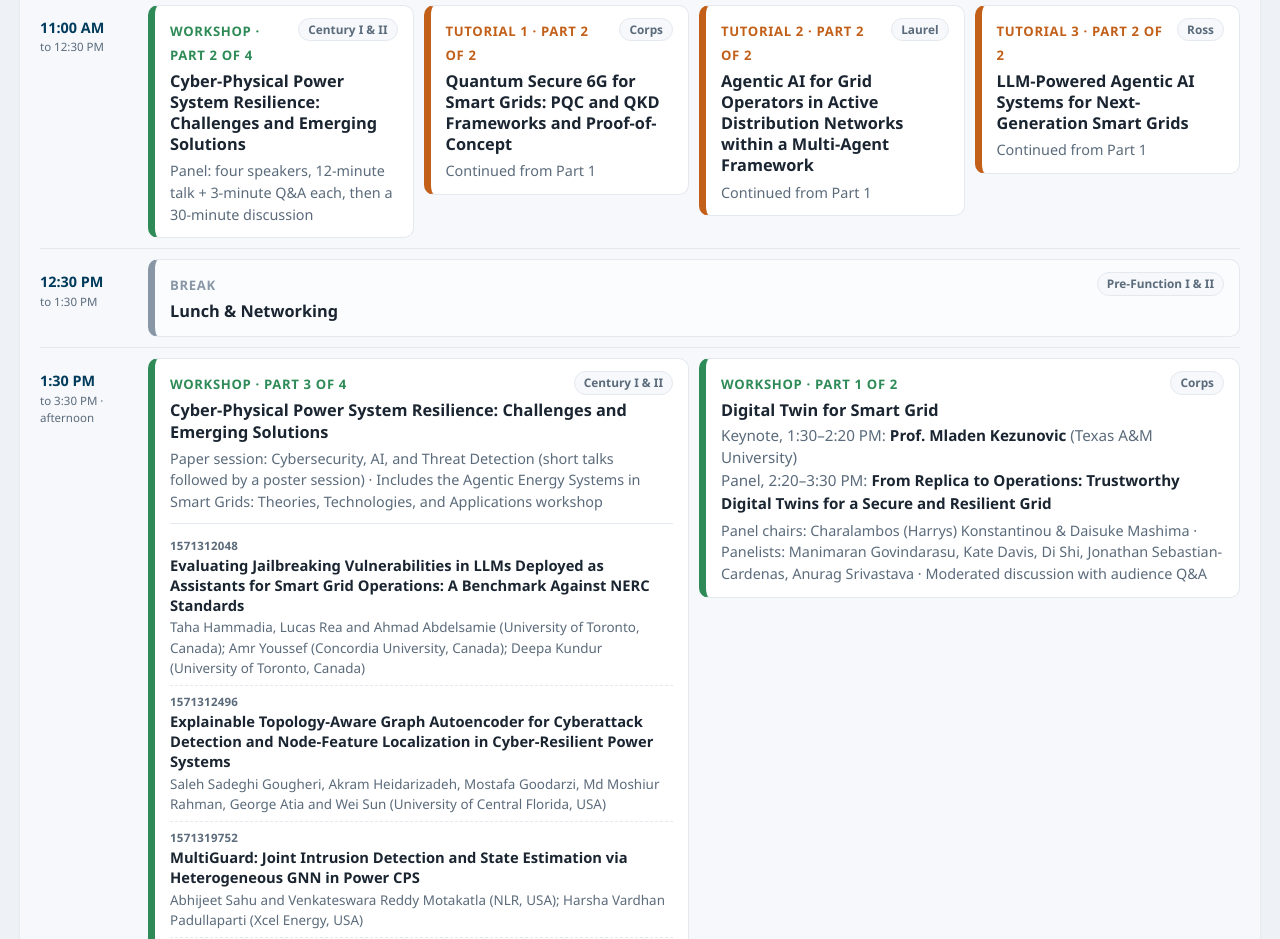
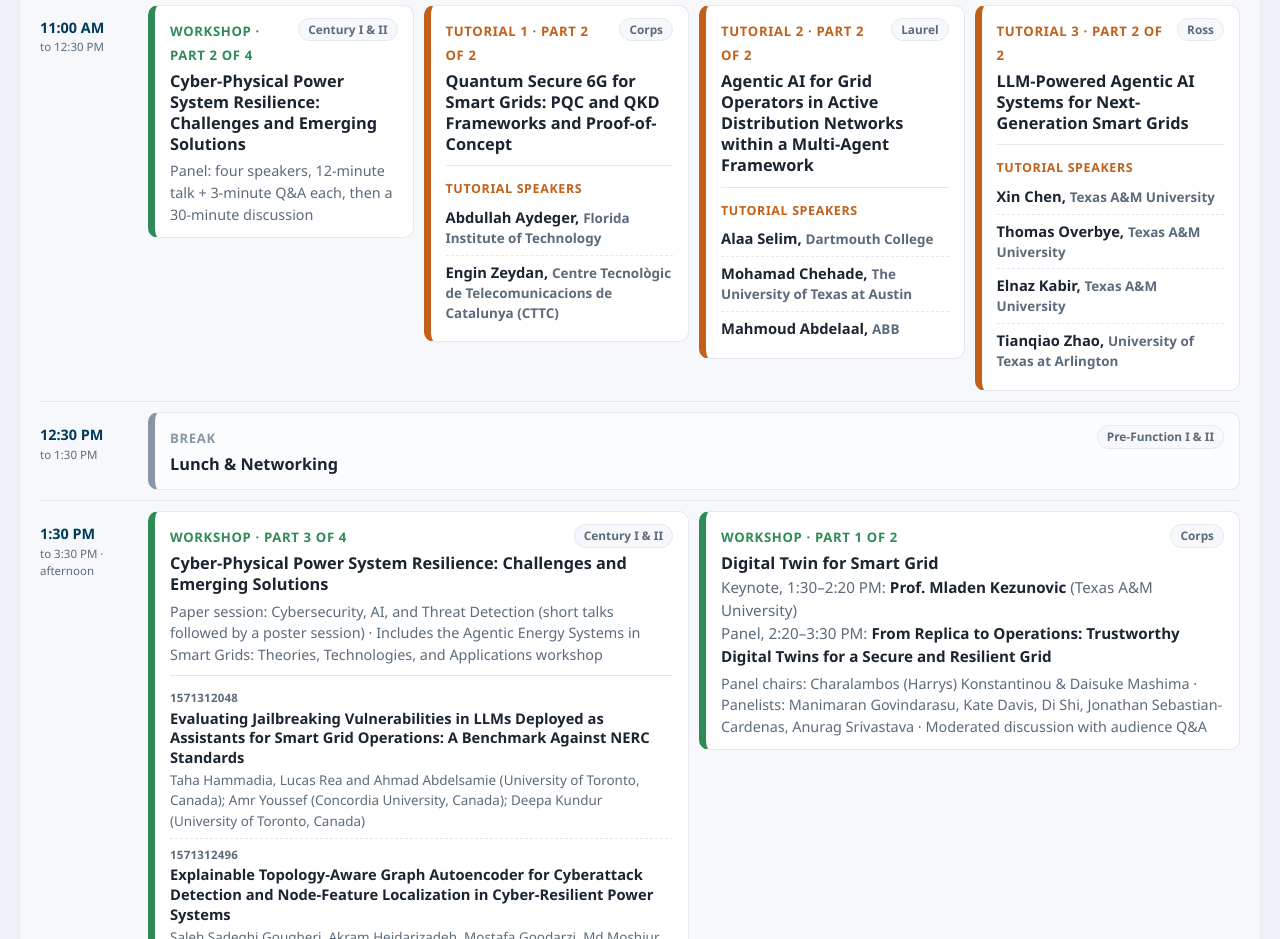
Before and after one commit to SmartGridComm2026/SmartGridComm-2026-Program, a plain HTML site: page index.html in a window 1280 px wide. Shown: the part 1240-2179 px from the top of the page. Drawn offline with Linux system fonts and the light colour scheme.

Commit message:
List tutorial speakers on both parts of each tutorial
Part 2 cards repeated "Continued from Part 1"; they now show the same
speaker list as Part 1, since speakers are only known per tutorial.

Co-Authored-By: Claude Opus 5.5 <noreply@anthropic.com>

```diff
--- a/index.html
+++ b/index.html
@@ -269,21 +269,72 @@ const DAYS = [
 "label": "Tutorial 1 · Part 2 of 2",
 "room": "Corps",
 "title": "Quantum Secure 6G for Smart Grids: PQC and QKD Frameworks and Proof-of-Concept",
-"meta": "Continued from Part 1"
+"speakers": [
+[
+"Abdullah Aydeger",
+"Florida Institute of Technology",
+""
+],
+[
+"Engin Zeydan",
+"Centre Tecnològic de Telecomunicacions de Catalunya (CTTC)",
+""
+]
+],
+"speakersLabel": "Tutorial speakers"
 },
 {
 "kind": "tutorial",
 "label": "Tutorial 2 · Part 2 of 2",
 "room": "Laurel",
 "title": "Agentic AI for Grid Operators in Active Distribution Networks within a Multi-Agent Framework",
-"meta": "Continued from Part 1"
+"speakers": [
+[
+"Alaa Selim",
+"Dartmouth College",
+""
+],
+[
+"Mohamad Chehade",
+"The University of Texas at Austin",
+""
+],
+[
+"Mahmoud Abdelaal",
+"ABB",
+""
+]
+],
+"speakersLabel": "Tutorial speakers"
 },
 {
 "kind": "tutorial",
 "label": "Tutorial 3 · Part 2 of 2",
 "room": "Ross",
 "title": "LLM-Powered Agentic AI Systems for Next-Generation Smart Grids",
-"meta": "Continued from Part 1"
+"speakers": [
+[
+"Xin Chen",
+"Texas A&M University",
+""
+],
+[
+"Thomas Overbye",
+"Texas A&M University",
+""
+],
+[
+"Elnaz Kabir",
+"Texas A&M University",
+""
+],
+[
+"Tianqiao Zhao",
+"University of Texas at Arlington",
+""
+]
+],
+"speakersLabel": "Tutorial speakers"
 }
 ]
 },
```
Also changed, not shown: 1 other file.
